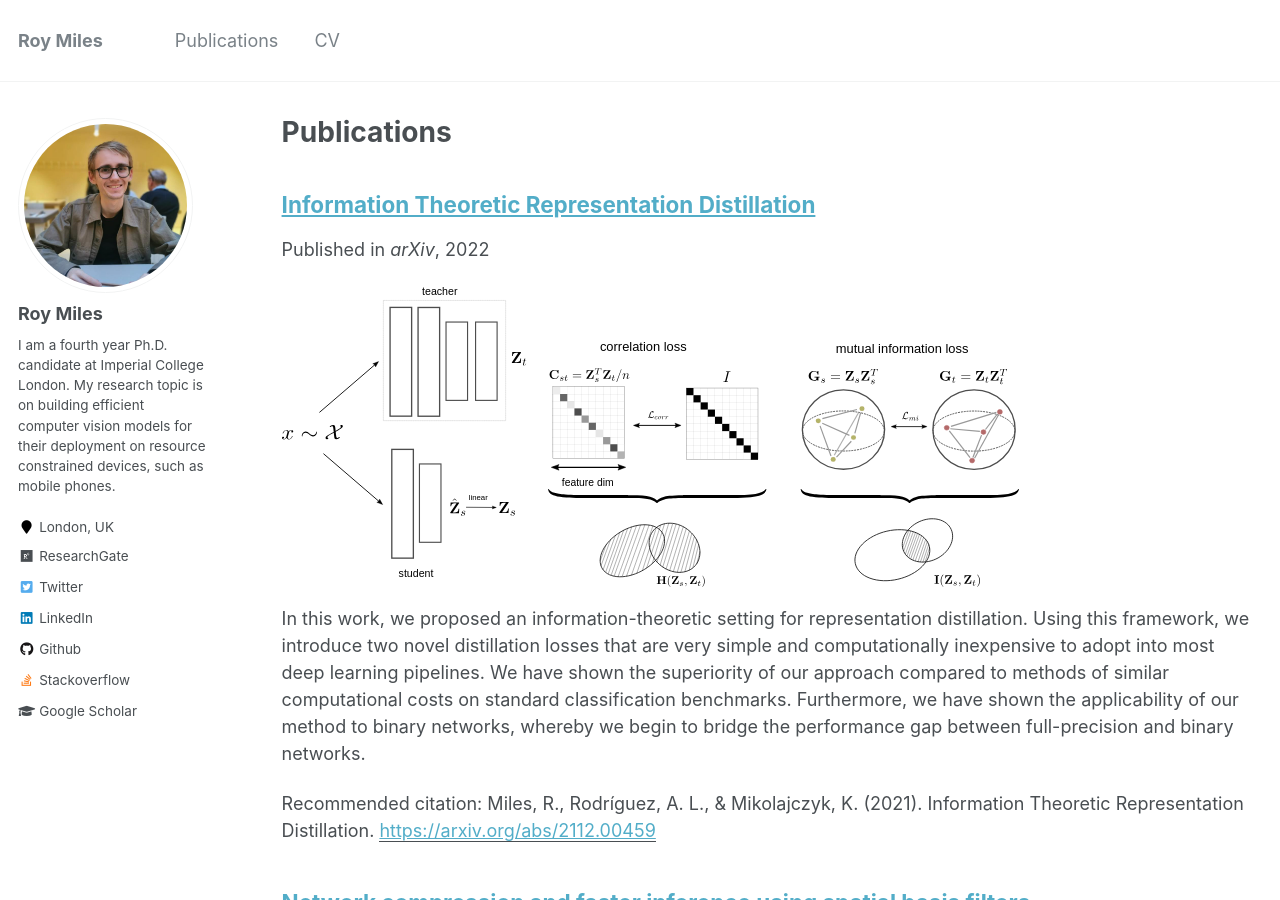
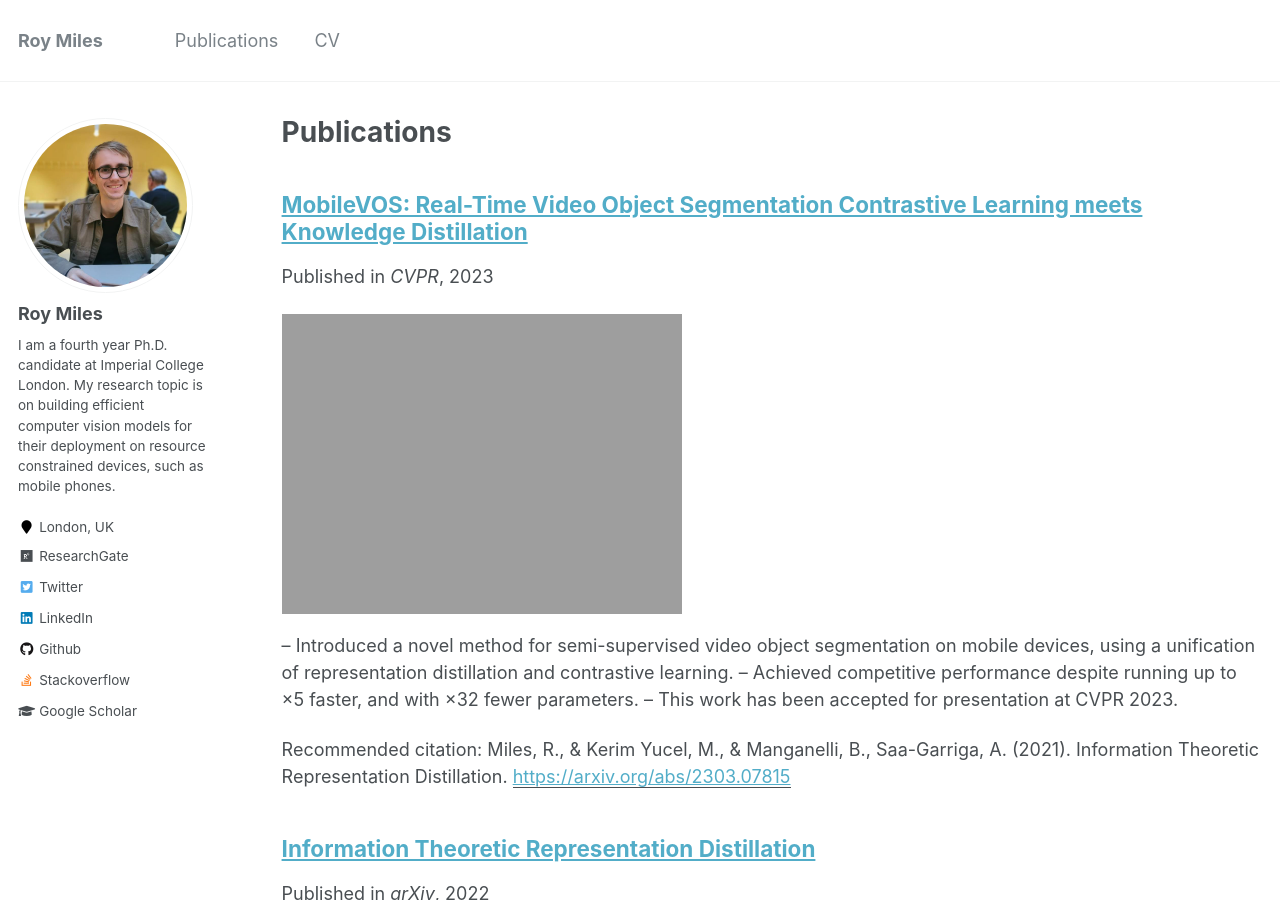
Before and after one commit to roymiles/roymiles.github.io, a Jekyll site: the page built from _pages/publications.md, in a window 1280 px wide and 900 px high. Built offline with Jekyll 4.4.1, drawn with Linux system fonts in a browser that asks for light colours.

Commit message:
add mobilebos, update cv

```diff
--- a/_config.yml
+++ b/_config.yml
@@ -87,7 +87,7 @@ author:
   location         : "London, UK"
   employer         :
   pubmed           :
-  googlescholar    : "https://scholar.google.com/citations?user=77gGHjcAAAAJ"
+  googlescholar    : "https://scholar.google.com/citations?user=Fev4G4YAAAAJ"
   email            :
   researchgate     : "https://www.researchgate.net/profile/Roy-Miles"
   uri              :
@@ -107,7 +107,7 @@ author:
   orcid            :
   pinterest        :
   soundcloud       :
-  stackoverflow    : "1582331/iyop45"
+  stackoverflow    : "1582331/roy"
   steam            :
   tumblr           :
   twitter          : "miles12roy"
--- /dev/null
+++ b/_publications/2023-03-14-mobilevos.md
@@ -0,0 +1,14 @@
+---
+title: "MobileVOS: Real-Time Video Object Segmentation Contrastive Learning meets Knowledge Distillation"
+collection: publications
+permalink: /publication/2023-03-14-mobilevos
+excerpt: '– Introduced a novel method for semi-supervised video object segmentation on mobile devices, using a
+unification of representation distillation and contrastive learning.
+– Achieved competitive performance despite running up to ×5 faster, and with ×32 fewer parameters.
+– This work has been accepted for presentation at CVPR 2023.'
+date: 2023-03-14
+venue: 'CVPR'
+paperurl: 'https://arxiv.org/abs/2303.07815'
+citation: 'Miles, R., & Kerim Yucel, M., & Manganelli, B., Saa-Garriga, A. (2021). Information Theoretic Representation Distillation.'
+figure: '/images/mobilevos.pdf'
+---
```
Also changed, not shown: 1 other file.
